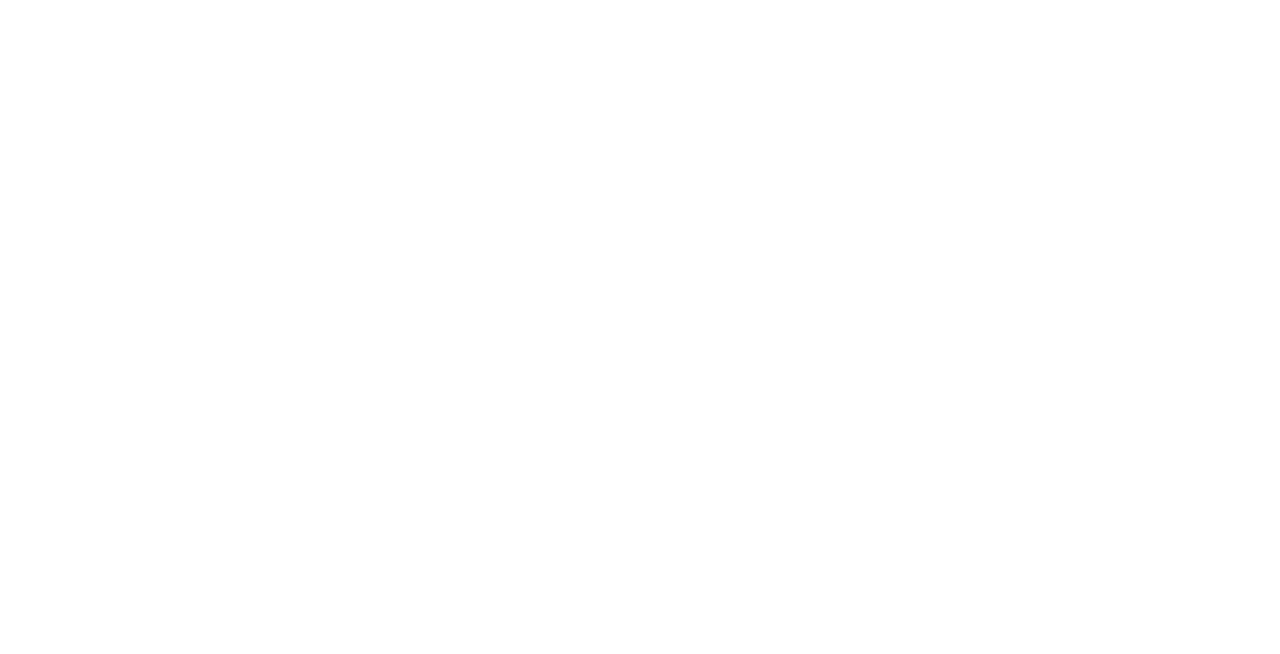
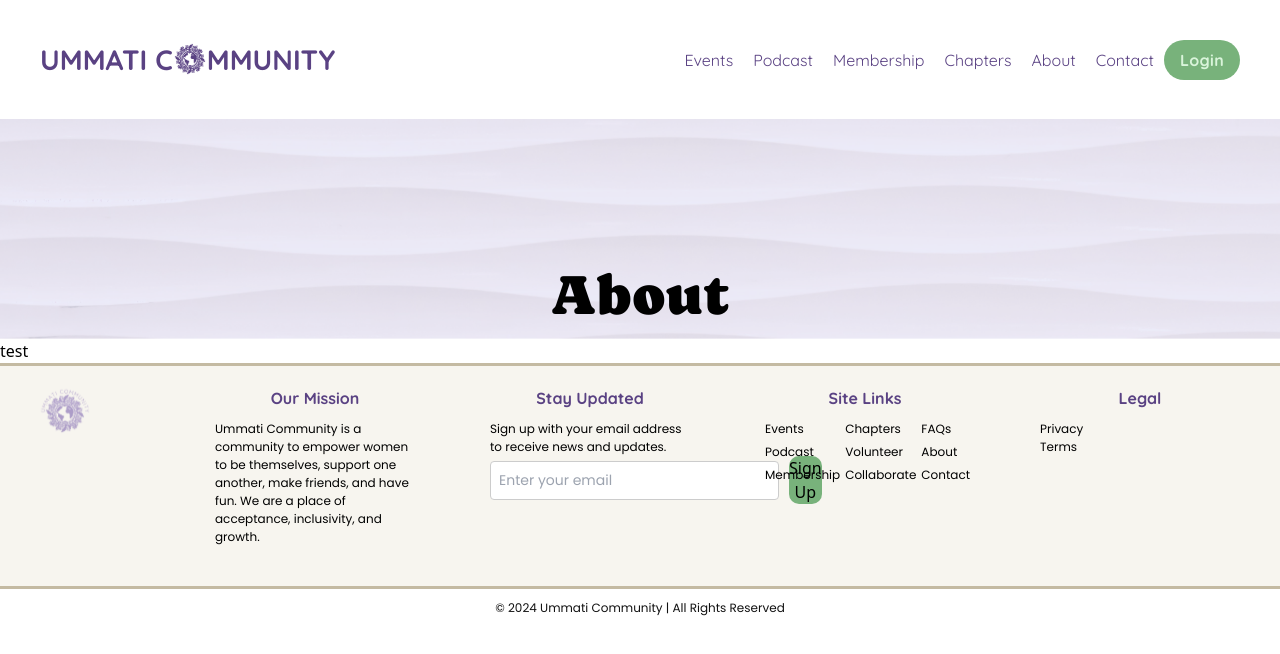
Before and after one commit to ekkomediaprojects/ummati-frontend, a React (Create React App) app: page /about in a window 1280 px wide. Before the commit this address had no page. Shown: the top 654 px of the page. Built offline with nearby package versions, Linux system fonts and the light colour scheme.

Commit message:
about page set up

```diff
--- a/src/App.js
+++ b/src/App.js
@@ -7,6 +7,7 @@ import Chapters from './pages/Chapters';
 import Privacy from './pages/Privacy';
 import Terms from './pages/Terms';
 import FAQ from './pages/FAQ';
+import About from './pages/About';
 
 function App() {
   return (
@@ -17,6 +18,7 @@ function App() {
         <Route path="/chapters" element={<Chapters />} /> {/* Route for Chapters page */}
         <Route path="/terms" element={<Terms />} /> {/* Route for Podcast page */}
         <Route path="/FAQ" element={<FAQ />} /> {/* Route for Privacy page */}
+        <Route path="/about" element={<About />} /> {/* Route for Privacy page */}
         <Route path="/privacy" element={<Privacy />} /> {/* Route for Privacy page */}
       </Routes>
     </Router>
--- a/src/components/Footer.js
+++ b/src/components/Footer.js
@@ -46,7 +46,7 @@ const Footer = () => (
           <Link to= 'FAQ' style={styles.link}>FAQs</Link>
           <Link to= 'Podcast' style={styles.link}>Podcast</Link>
           <a href="/link5" style={styles.link}>Volunteer</a>
-          <a href="/link6" style={styles.link}>About</a>
+          <Link to= 'About' style={styles.link}>About</Link>
           <a href="/link7" style={styles.link}>Membership</a>
           <a href="/link8" style={styles.link}>Collaborate</a>
           <a href="/link9" style={styles.link}>Contact</a>
--- a/src/components/Header.js
+++ b/src/components/Header.js
@@ -19,7 +19,7 @@ const Header = () => (
         <Link to= 'Podcast' style={styles.navItem}>Podcast</Link>
         <Link style={styles.navItem}>Membership</Link>
         <Link to= 'Chapters' style={styles.navItem}>Chapters</Link>
-        <Link style={styles.navItem}>About</Link>
+        <Link to= 'About' style={styles.navItem}>About</Link>
         <Link style={styles.navItem}>Contact</Link>
       </nav>
 
--- /dev/null
+++ b/src/pages/About.js
@@ -0,0 +1,46 @@
+import React from 'react';
+import Header from '../components/Header';
+import Footer from '../components/Footer';
+import bannerImage from '../assets/images/purpleBanner.png';
+import '../assets/fonts/Poppins-Regular.ttf';
+
+const About = () => (
+    <div>
+    <Header />
+    {/* Banner Section */}
+    <div style={styles.banner}>
+        <h1 style={styles.bannerText}>About</h1>
+    </div>
+        {/* Main Content Section */}
+    <div style={styles.contentSection}>
+   test
+    </div>
+
+    <Footer />
+    </div>
+
+);
+
+const styles = {
+    banner: {
+      width: '100%',
+      height: '220px', // Adjust height as needed
+      backgroundImage: `url(${bannerImage})`,
+      backgroundSize: 'cover',       // Ensures image covers the entire banner
+      backgroundPosition: 'center',  // Centers the background image
+      position: 'relative', // Allows absolute positioning for inner elements
+      display: 'flex',
+      justifyContent: 'center',
+      alignItems: 'center',
+    },
+    bannerText: {
+      color: 'black',
+      fontFamily: 'Caprasimo',
+      fontSize: '56px',
+      position: 'absolute',     // Position text absolutely within the banner
+      top: '80%',               // Position the text two-thirds down within the banner
+      transform: 'translateY(-50%)',
+    },
+};
+
+export default About;
```
